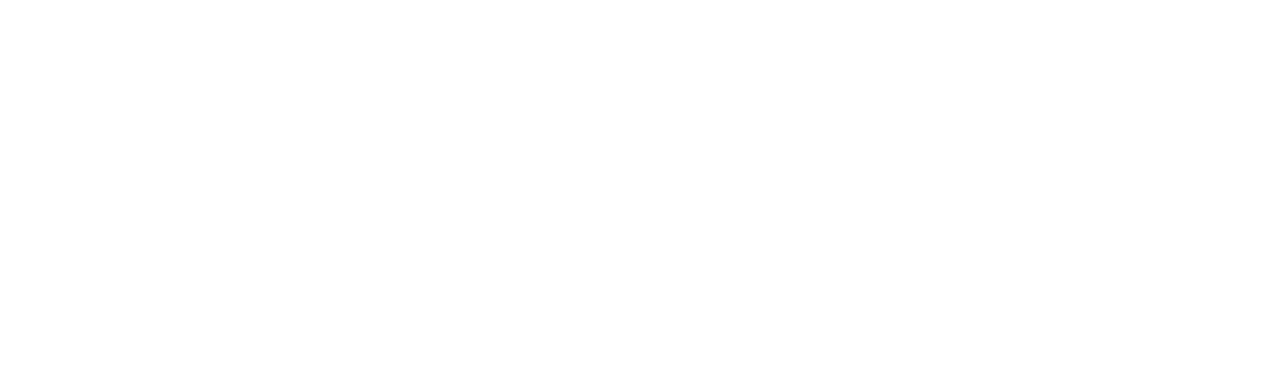
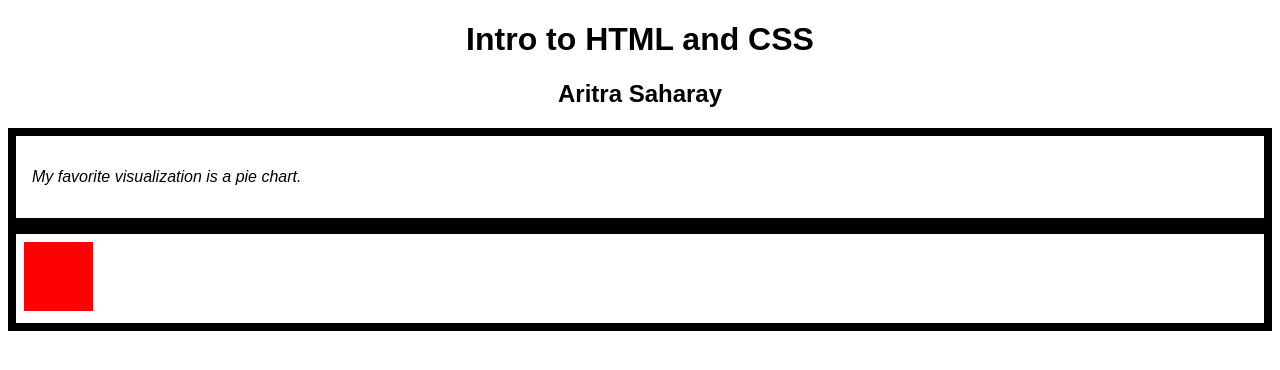
Before and after one commit to DS4200-S22/ic-04-Ari-S-123, a plain HTML site: page index.html in a window 1280 px wide. Drawn offline with Linux system fonts and the light colour scheme.

Commit message:
Finished All Tasks

```diff
--- a/index.html
+++ b/index.html
@@ -1,14 +1,23 @@
 <!DOCTYPE html>
 <html>
-
 <head>
-    <meta charset=utf-8/>
+  <link rel="stylesheet" type="text/css" href="style.css">
+  <title>ic-04</title>
+  <meta charset=utf-8/>
+  <h1>Intro to HTML and CSS</h1>
+  <h2>Aritra Saharay</h2>
 </head>
-
-
 <body>
-
-
+<div id="div1" class="container">
+  <p id="p1" class="italic">
+    My favorite visualization is a pie chart.
+  </p>
+</div>
+<div id="div2" class="container">
+  <svg height="69" width="69">
+    <rect height="69" width="69"
+          style="fill: rgb(255, 0, 0);"/>
+  </svg>
+</div>
 </body>
-
 </html>
--- /dev/null
+++ b/style.css
@@ -0,0 +1,17 @@
+* {
+  font-family: Arial;
+}
+
+h1, h2 {
+  text-align: center;
+}
+
+.container {
+  border: 0.5rem solid;
+  padding: 0.5rem;
+}
+
+.italic {
+  font-style:italic;
+  padding: 0.5rem;
+}
```
